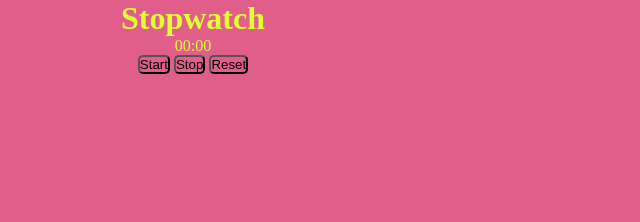
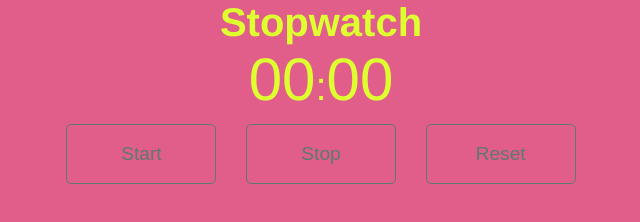
Before and after one commit to Farkas80/StopWatch, a plain HTML site: page index.html in a window 1280 px wide. Shown: the whole page, without its empty margins (319-959 px from the left). Drawn offline with Linux system fonts and the light colour scheme.

Commit message:
Update buttons

```diff
--- a/scss/_config.scss
+++ b/scss/_config.scss
@@ -1,5 +1,6 @@
 $primary-color: #E05E89;
 $secondary-color: #DEFF30;
+$tercary-color: #5E7970;
 
 * {
     box-sizing: border-box;
--- a/scss/main.scss
+++ b/scss/main.scss
@@ -4,15 +4,38 @@ body {
     background: $primary-color;
     color: set-text-color($secondary-color);
     height: 50vh;
+    font-family: 'Courier New', Courier, monospace;
 }
 
 .wrapper {
     color: $secondary-color;
     width: 80%;
+    margin: auto;
     text-align: center;
+    }
+
+h1, p {
+    font-family: 'Franklin Gothic Medium', 'Arial Narrow', Arial, sans-serif;
+    font-size: 2.5em;
+}
+
+#seconds, #tens {
+    font-size: 1.5em;
 }
 button {
     @include corner(5px);
     background: $primary-color;
-
+    color: $tercary-color;
+    border: solid 1px $tercary-color;
+    text-decoration: none;
+    cursor: pointer;
+    font-size: 1.2em;
+    padding: 18px 10px;
+    width: 150px;
+    margin: 10px;
+        &:hover {
+            @include transition-ease;
+            background: $tercary-color;
+            color: $primary-color;
+        }
 }
```
Also changed, not shown: index.html (+1 -1 lines), scss/main.css.
